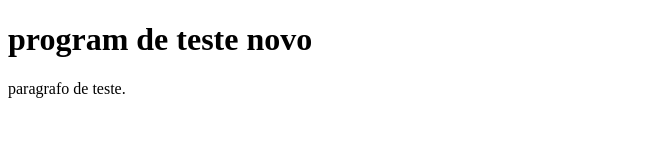
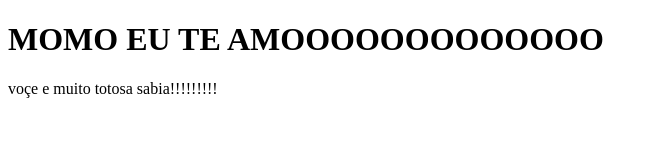
Before and after one commit to KVN9248/coursera, a plain HTML site: page index.html in a window 1280 px wide. Shown: the whole page, without its empty margins (0-658 px from the left). Drawn offline with Linux system fonts and the light colour scheme.

Commit message:
Update index.html

```diff
--- a/index.html
+++ b/index.html
@@ -7,8 +7,8 @@
 </head>
 <body>
 
-    <h1>program de teste novo</h1>
+    <h1>MOMO EU TE AMOOOOOOOOOOOOO</h1>
 
-    <p>paragrafo de teste.</p>
+    <p>voçe e muito totosa sabia!!!!!!!!!</p>
 </body>
 </html>
```
